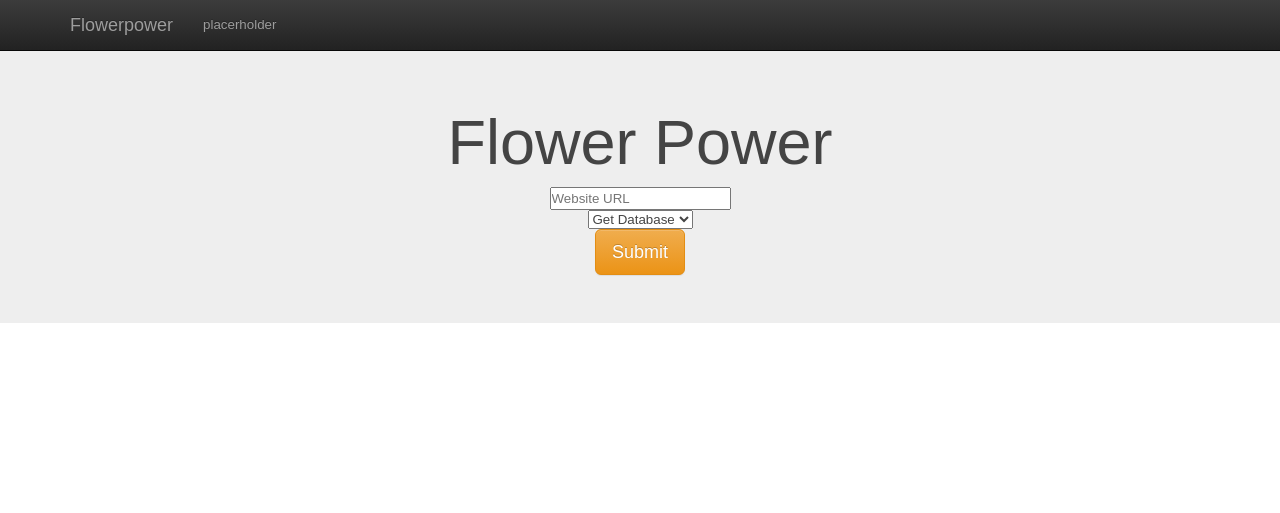
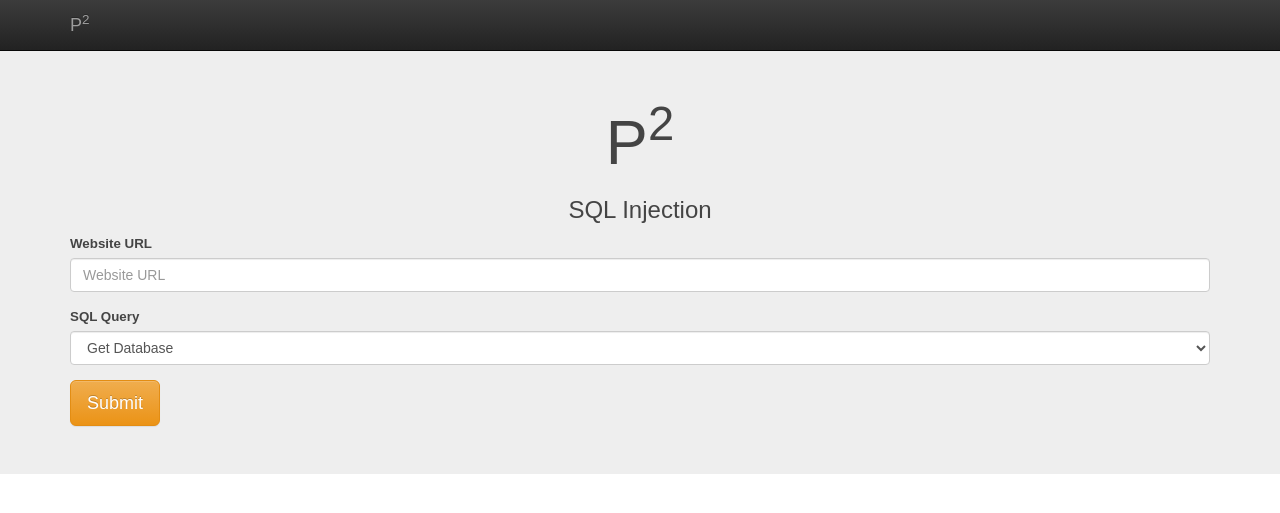
Before and after one commit to cloudkirby/Flower_Power, a PHP site: page /dvwa/public/dvwa.php in a window 1280 px wide. Shown: the top 513 px of the page. Run offline with PHP 8.4, Linux system fonts and the light colour scheme.

Commit message:
Style form.

```diff
--- a/public/dvwa.php
+++ b/public/dvwa.php
@@ -73,6 +73,7 @@ class dvwaProbe
 	}
 }
 ?>
+
 <!DOCTYPE html>
 <html lang="en">
 <head>
@@ -89,15 +90,15 @@ class dvwaProbe
 	<nav class="navbar navbar-inverse navbar-fixed-top">
 		<div class="container">
 			<div class="navbar-header">
-			<a href="" class="navbar-brand">Flowerpower</a>
-			<ul class="nav navbar-nav">
-				<li><a href="placerholder">placerholder</a>
-			</ul>
+			<a href="" class="navbar-brand">P<sup>2</sup></a>
 		</div>
 	</nav>
 	<div class="jumbotron">
-		<div class="container text-center">
-			<h1>Flower Power</h1>
+		<div class="container">
+            <div class="text-center">
+			<h1>P<sup>2</sup></h1>
+            <h3>SQL Injection</h3>
+            </div>
 			<?php if ($_POST): ?>
                 <?php
                     $url = $_POST["url"];
@@ -107,11 +108,13 @@ class dvwaProbe
                 <iframe src="<?php echo $data?>" width="1000" height="600"></iframe>
             <?php else: ?>
                 <form method="POST" action="">
-                    <div>
-                        <input type="text" placeholder="Website URL" class="" name="url">
+                    <div class="form-group">
+                        <label>Website URL</label>
+                        <input class="form-control" type="url" placeholder="Website URL" name="url" required>
                     </div>
-                    <div>
-                        <select name="sqlQuery">
+                    <div class="form-group">
+                        <label>SQL Query</label>
+                        <select class="form-control" name="sqlQuery">
                             <option value="getDatabase">Get Database</option>
                             <option value="getTables">Get Tables</option>
                             <option value="getUsers">Get Users</option>
@@ -124,7 +127,6 @@ class dvwaProbe
                 </form>
             <?php endif; ?>
 		</div>
-
 	</div>
 	<script src=""http://code.jquery.com/jquery-2.2.1.min.js"">
 	<!-- Latest compiled and minified JavaScript -->
```
